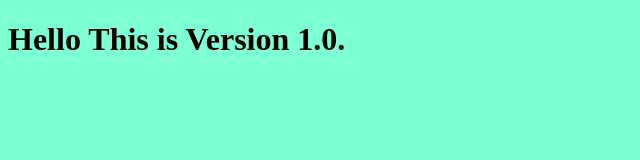
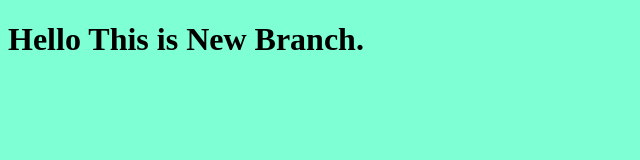
Before and after one commit to mostafaahmedaly2003/Hello-GitHub, a plain HTML site: page index.html in a window 1280 px wide. Shown: the whole page, without its empty margins (0-640 px from the left). Drawn offline with Linux system fonts and the light colour scheme.

Commit message:
Updated Version

```diff
--- a/index.html
+++ b/index.html
@@ -7,7 +7,7 @@
     <link rel="stylesheet" href="style.css">
 </head>
 <body>
-    <h1>Hello This is Version 1.0.</h1>
+    <h1>Hello This is New Branch.</h1>
     <script src="app.js"></script>
 </body>
 </html>
```
